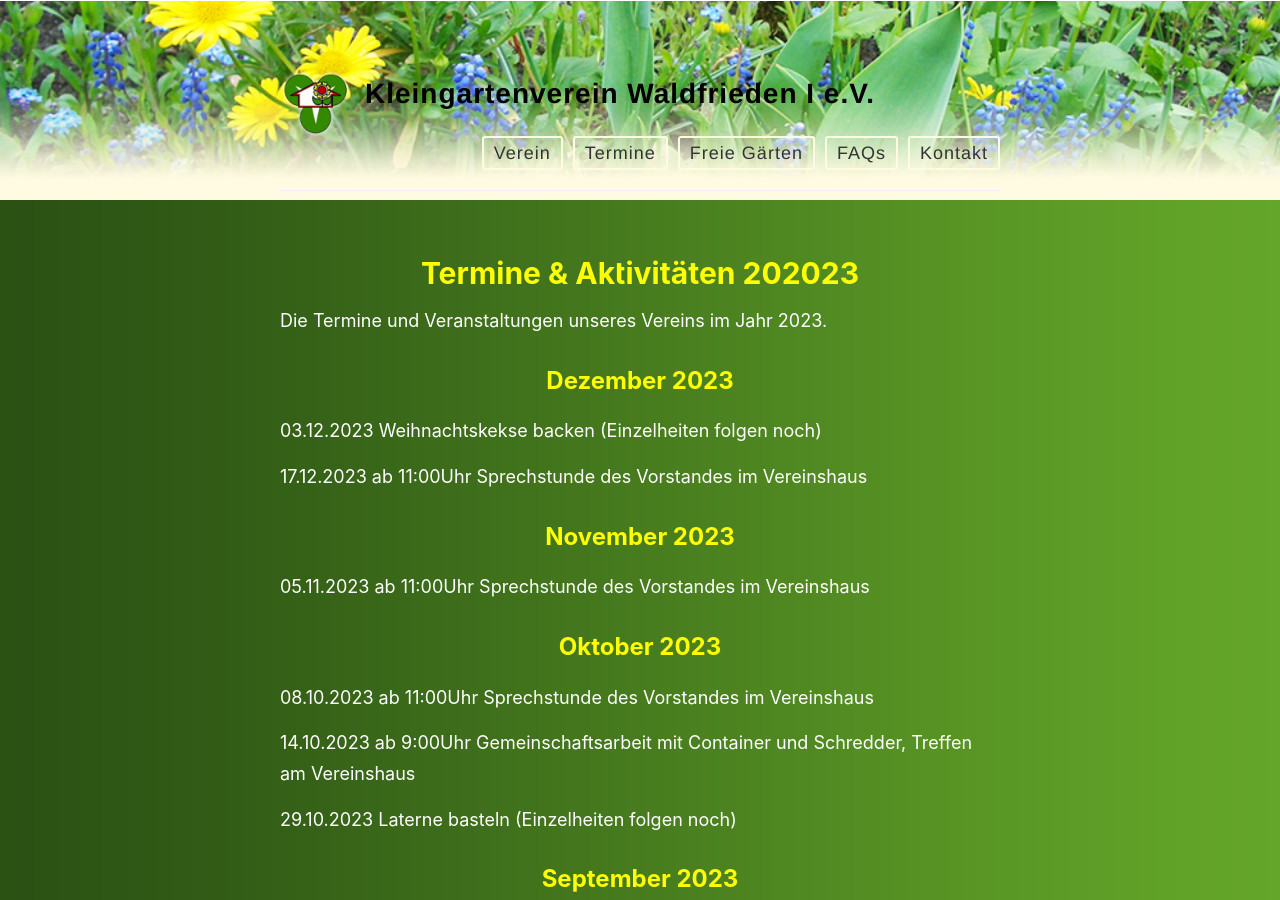
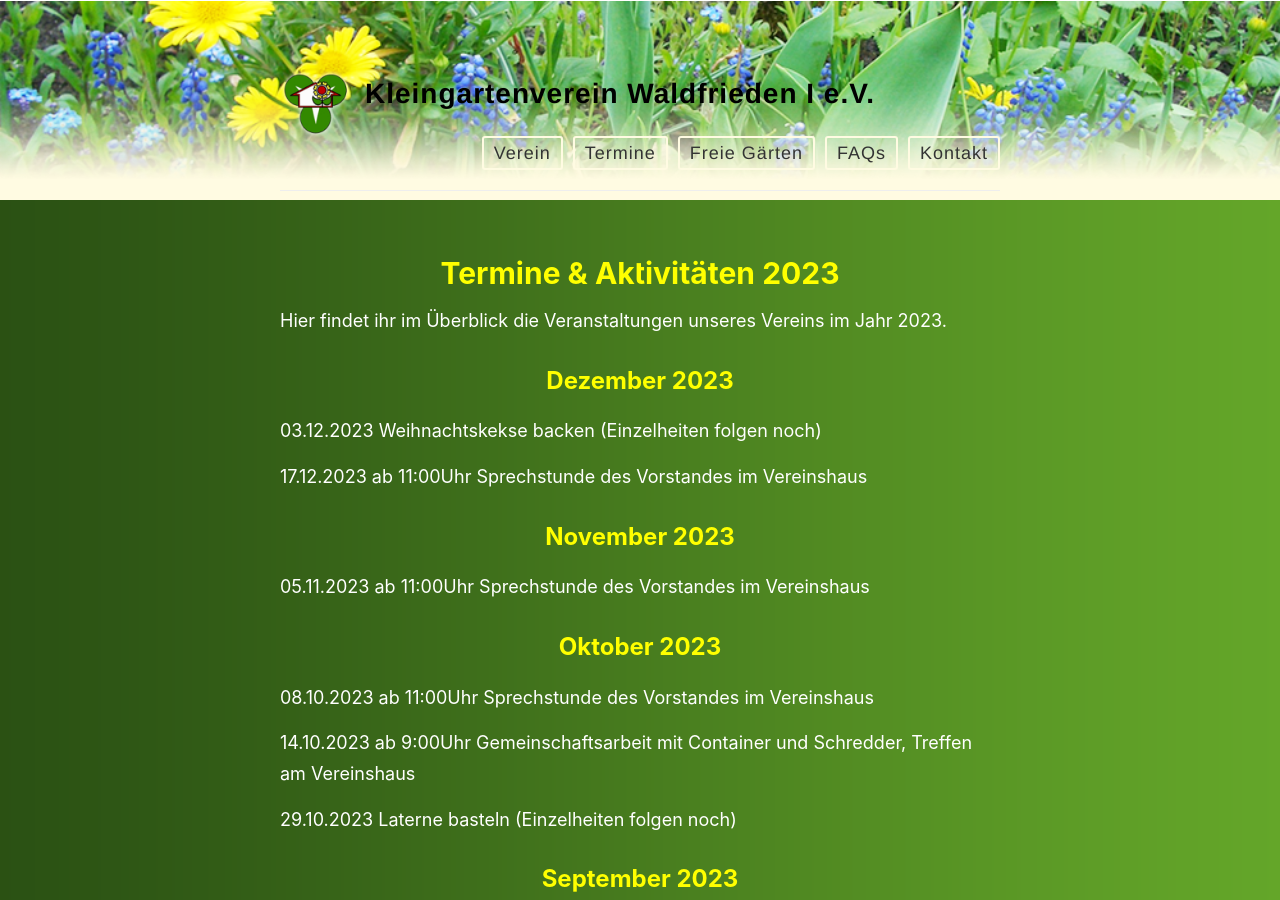
Before and after one commit to der-Frankie/kgv-website-dev.github.io, a Jekyll site: the page built from _pages/termine.md, in a window 1280 px wide and 900 px high. Built offline with Jekyll 4.4.1, drawn with Linux system fonts in a browser that asks for light colours.

Commit message:
Update termine.md

```diff
--- a/_pages/termine.md
+++ b/_pages/termine.md
@@ -1,10 +1,10 @@
 ---
 layout: page
-title: Termine & Aktivitäten 202023
+title: Termine & Aktivitäten 2023
 permalink: /termine/
 ---
 
-Die Termine und Veranstaltungen unseres Vereins im Jahr 2023.
+Hier findet ihr im Überblick die Veranstaltungen unseres Vereins im Jahr 2023.
 
 ## Dezember 2023
 
```
